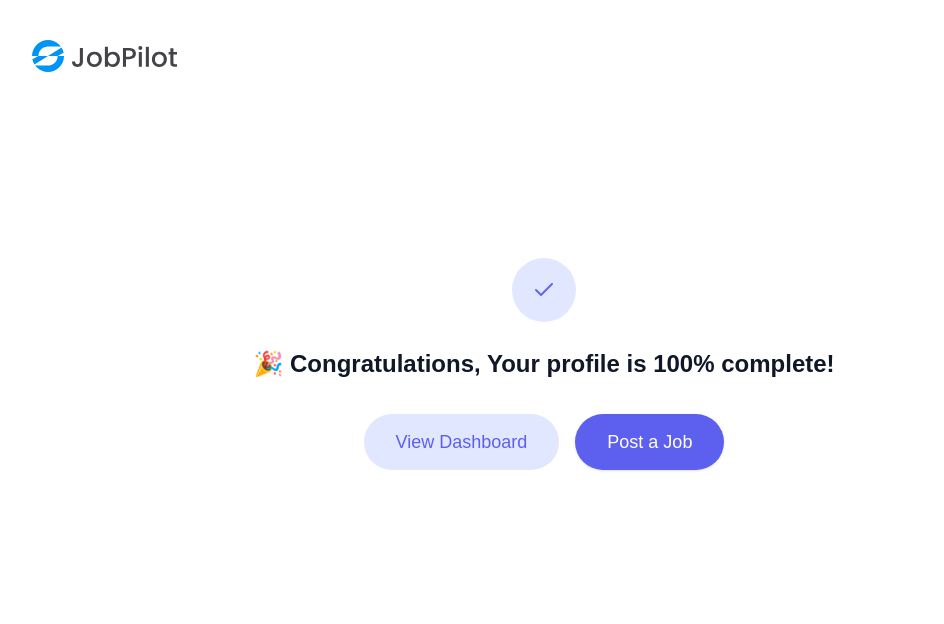
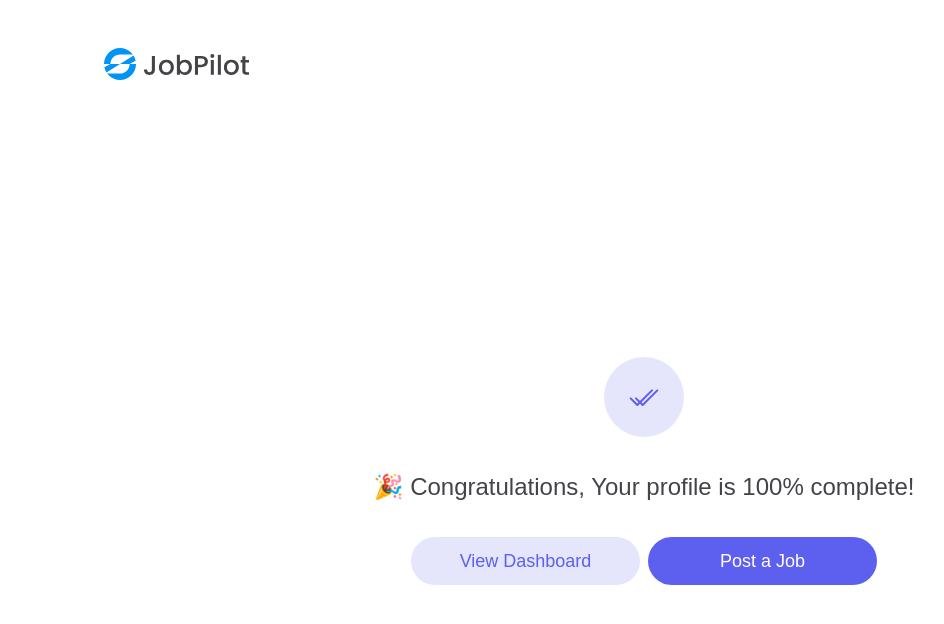
Before and after one commit to Sagarsunil16/Job-Portal-, a Next.js app in the folder frontend/: page /account-setup/success in a window 1280 px wide. Shown: the top 624 px of the page, without its empty margins (96-1040 px from the left). Built offline with nearby package versions, Linux system fonts and the light colour scheme.

Commit message:
UI fixes of setupSuccess

```diff
--- a/frontend/src/app/account-setup/success/components/SetupSuccessUI.tsx
+++ b/frontend/src/app/account-setup/success/components/SetupSuccessUI.tsx
@@ -6,36 +6,55 @@ import { CenteredCardTemplate } from '../../../../components/templates/CenteredC
 
 export const SetupSuccessUI: React.FC = () => {
   return (
-    <CenteredCardTemplate>
-      <div className="mb-8">
+    <div className="min-h-screen bg-white font-poppins px-6 lg:px-0 overflow-x-hidden">
+      {/* Custom layout: Logo top left, content offset below to match Setup page */}
+      <div className="max-w-[1512px] mx-auto relative pt-[48px] lg:pl-[200px]">
+
+        {/* Logo Section */}
+        <div className="mb-[40px]">
           <Logo />
         </div>
 
-      <div className="flex flex-col items-center justify-center flex-grow min-h-[65vh] text-center w-full">
-        {/* Success Checkmark Circle */}
-        <div className="w-16 h-16 bg-indigo-100 rounded-full flex items-center justify-center mb-6">
-          <svg width="24" height="24" viewBox="0 0 24 24" fill="none" stroke="#6366f1" strokeWidth="2" strokeLinecap="round" strokeLinejoin="round">
-            <polyline points="20 6 9 17 4 12"></polyline>
+        {/* Success Content - Offset vertically as per Figma top: 357px (pt-48 + logo 32 + mb-40 + pt-237 = 357px) */}
+        <div className="w-full max-w-[1112px] flex flex-col items-center justify-center pt-[100px] md:pt-[237px] gap-[32px] animate-in fade-in zoom-in duration-500">
+
+          {/* Success Checkmark Circle - 80x80px */}
+          <div className="w-[80px] h-[80px] bg-[#E5E6FB] rounded-[62px] flex items-center justify-center relative flex-shrink-0">
+            {/* ditto double-tick Icon matching the provided image */}
+            <svg width="32" height="32" viewBox="0 0 24 24" fill="none" xmlns="http://www.w3.org/2000/svg">
+              <path d="M2 13L7 18L18 7" stroke="#5D5FEF" strokeWidth="1.5" strokeLinecap="round" strokeLinejoin="round"/>
+              <path d="M6 13L11 18L22 7" stroke="#5D5FEF" strokeWidth="1.5" strokeLinecap="round" strokeLinejoin="round"/>
             </svg>
           </div>
 
-        <h2 className="text-[20px] md:text-[24px] font-semibold text-gray-900 mb-8">
+          {/* Header Text */}
+          <div className="flex flex-col items-center text-center max-w-[596px] px-4">
+            <h1 className="text-[20px] md:text-[24px] font-medium leading-tight md:leading-[36px] text-[#434348]">
               🎉 Congratulations, Your profile is 100% complete!
-        </h2>
+            </h1>
+          </div>
 
-        <div className="flex gap-4">
-          <Link href="/dashboard">
-            <Button variant="primary" className="!bg-indigo-100 !text-[#5D5FEF] !shadow-none hover:!bg-indigo-200 px-8">
+          {/* Buttons Section - Stacked on mobile, row on desktop */}
+          <div className="flex flex-col md:flex-row items-center justify-center gap-[12px] md:gap-[8px] w-full md:w-auto">
+            <Link href="/dashboard" className="w-full md:w-auto">
+              <Button
+                variant="primary"
+                className="!w-full md:!w-[229px] !h-[48px] !bg-[#E5E6FB] !text-[#5D5FEF] !text-[18px] !font-medium !leading-[27px] !shadow-none hover:!bg-[#d8d9f5]"
+              >
                 View Dashboard
               </Button>
             </Link>
-          <Link href="/post-job">
-            <Button variant="primary" className="px-8">
+            <Link href="/dashboard/post-job" className="w-full md:w-auto">
+              <Button
+                variant="primary"
+                className="!w-full md:!w-[229px] !h-[48px] !text-[18px] !font-medium !leading-[27px] !shadow-none"
+              >
                 Post a Job
               </Button>
             </Link>
           </div>
         </div>
-    </CenteredCardTemplate>
+      </div>
+    </div>
   );
 };
```
Lines whose indentation alone changed are shown as unchanged.
